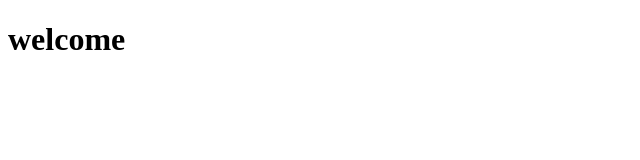
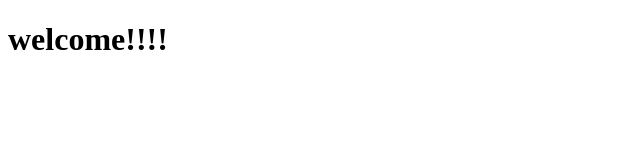
Before and after one commit to wukesun/test, a plain HTML site: page index.html in a window 1280 px wide. Shown: the full height of the page, 0-640 px from the left. Drawn offline with Linux system fonts and the light colour scheme.

Commit message:
Update index.html

```diff
--- a/index.html
+++ b/index.html
@@ -6,7 +6,7 @@
 </head>
 <body>
 	<div>
-		<h1>welcome</h1>
+		<h1>welcome!!!!</h1>
 	</div>
 </body>
 </html>
```
